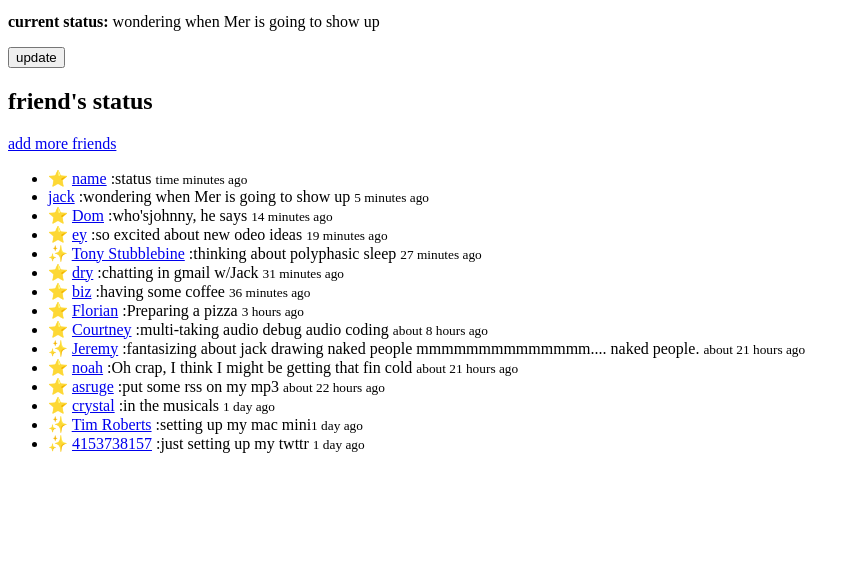
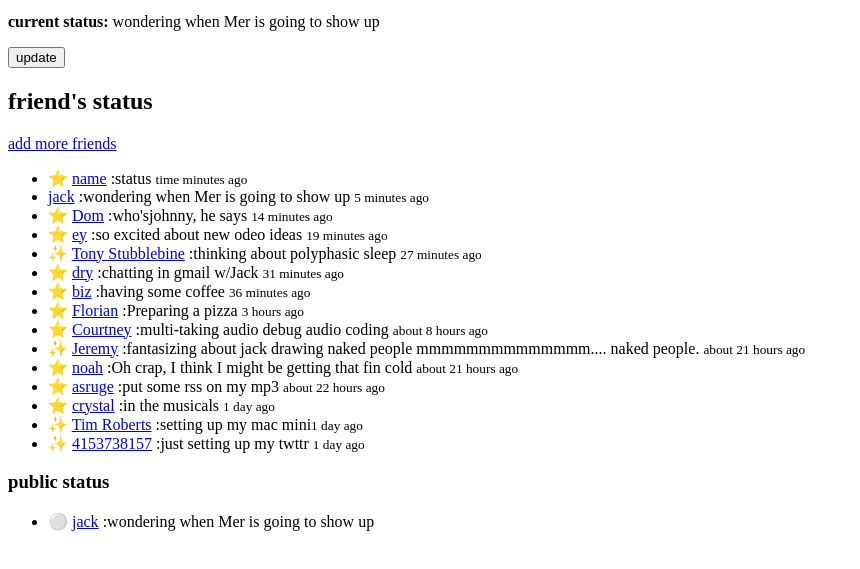
Before and after one commit to leahloading/build-early-twitter, a website: page index.html in a window 1280 px wide. Shown: the part 189-758 px from the top of the page, without its empty margins (0-860 px from the left). Drawn offline with Linux system fonts and the light colour scheme.

Commit message:
added public status section

```diff
--- a/index.html
+++ b/index.html
@@ -49,6 +49,14 @@
       </ul>
     </section>
 
+    <section>
+      <h3>public status</h3>
+
+        <ul>
+          <li>⚪️ <a href='#'>jack</a> :wondering when Mer is going to show up</li>
+        </ul>
+    </section>
+
 
 
 
```
